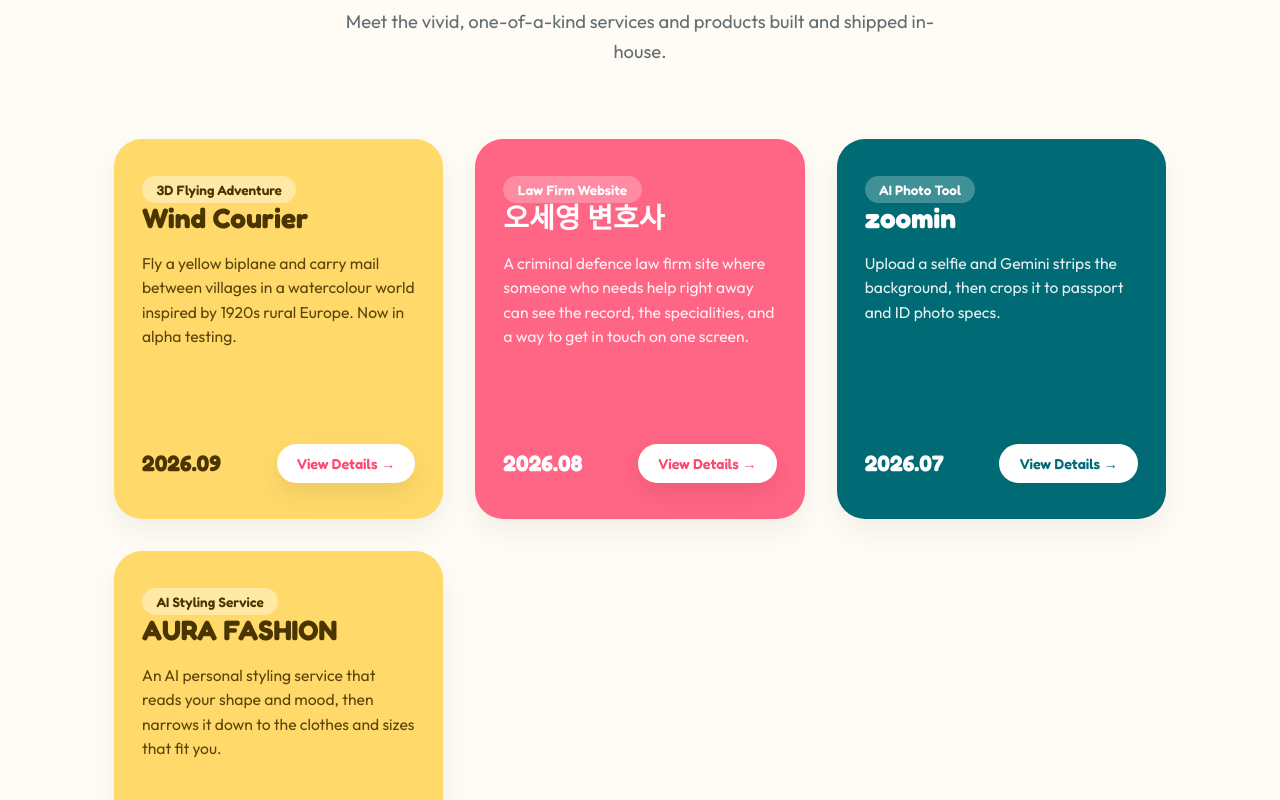
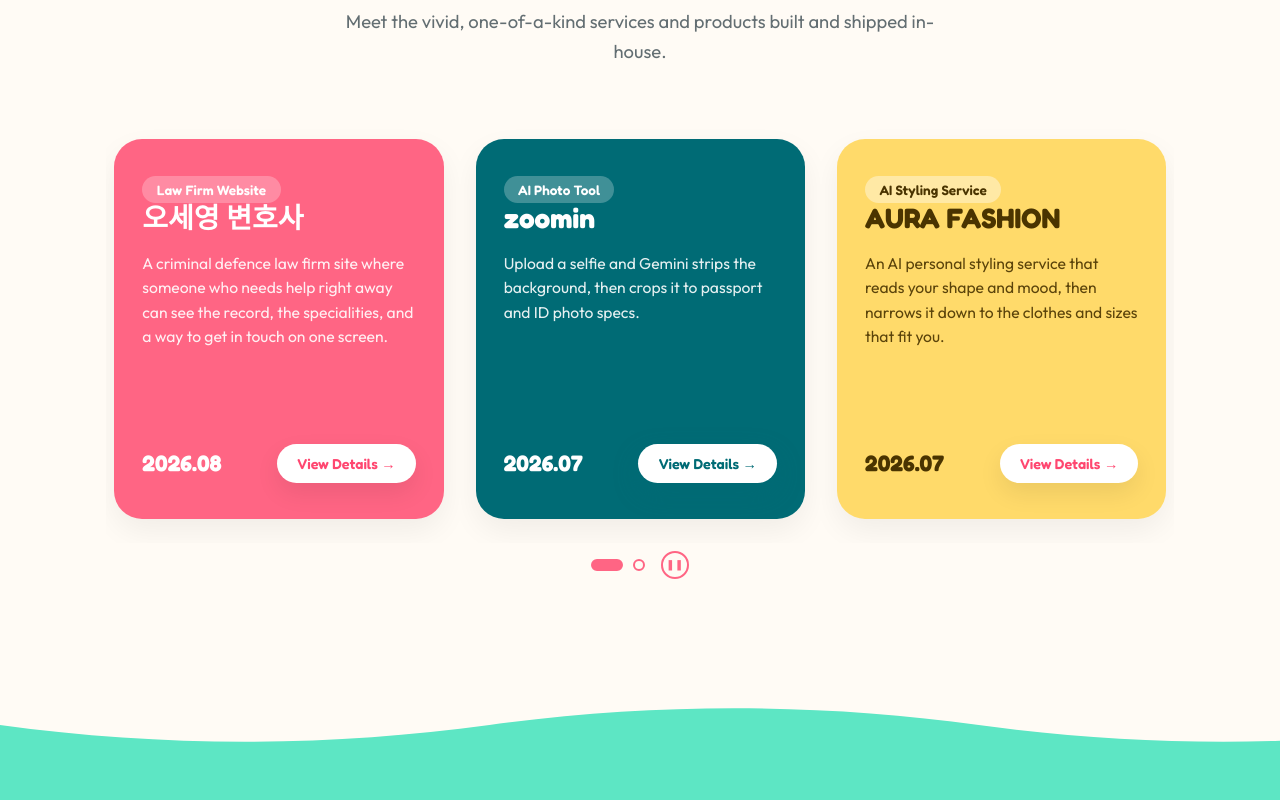
Before and after one commit to diffth/_ozs, a React (Vite) app: page / in a window 1280 px wide. Shown: the part 1140-1940 px from the top of the page. Built offline with nearby package versions, Linux system fonts and the light colour scheme; a web font is replaced by a local one.

Commit message:
feat(home): 메인 페이지 대표 작품 영역에 CardSlider 컴포넌트 연동

```diff
--- a/src/pages/Home.jsx
+++ b/src/pages/Home.jsx
@@ -1,4 +1,5 @@
 import { Link } from 'react-router-dom'
+import CardSlider from '../components/CardSlider.jsx'
 import HeroSlider from '../components/HeroSlider.jsx'
 import Seo from '../components/Seo.jsx'
 import WorksLedger from '../components/WorksLedger.jsx'
@@ -83,9 +84,11 @@ export default function Home() {
             </p>
           </div>
 
-          <div className="pop-grid">
-            {featured.map((f, i) => (
-              <div key={f.slug} className={`pop-card ${CARD_COLORS[i % CARD_COLORS.length]}`}>
+          <CardSlider label={t('home.featuredAria')}>
+            {featured.map((f, i) => {
+              const color = CARD_COLORS[i % CARD_COLORS.length]
+              return (
+                <div key={f.slug} className={`pop-card ${color}`}>
                   <div>
                     <span className="pop-card__tag">{tr(f.tag)}</span>
                     <h3 className="pop-card__title">{f.name}</h3>
@@ -95,9 +98,9 @@ export default function Home() {
                     <span className="pop-card__price">{f.date}</span>
                     <Link
                       to={`/works/${f.slug}`}
-                    className={i === 2 ? 'btn-pop btn-pop--teal' : 'btn-pop btn-pop--white'}
+                      className={color === 'pop-card--teal' ? 'btn-pop btn-pop--teal' : 'btn-pop btn-pop--white'}
                       style={
-                      i === 2
+                        color === 'pop-card--teal'
                           ? { padding: '0.5rem 1.25rem', fontSize: '0.9rem', background: '#ffffff', color: 'var(--pop-teal)' }
                           : { padding: '0.5rem 1.25rem', fontSize: '0.9rem' }
                       }
@@ -106,8 +109,9 @@ export default function Home() {
                     </Link>
                   </div>
                 </div>
-            ))}
-          </div>
+              )
+            })}
+          </CardSlider>
         </div>
       </section>
 
```
Lines whose indentation alone changed are shown as unchanged.
